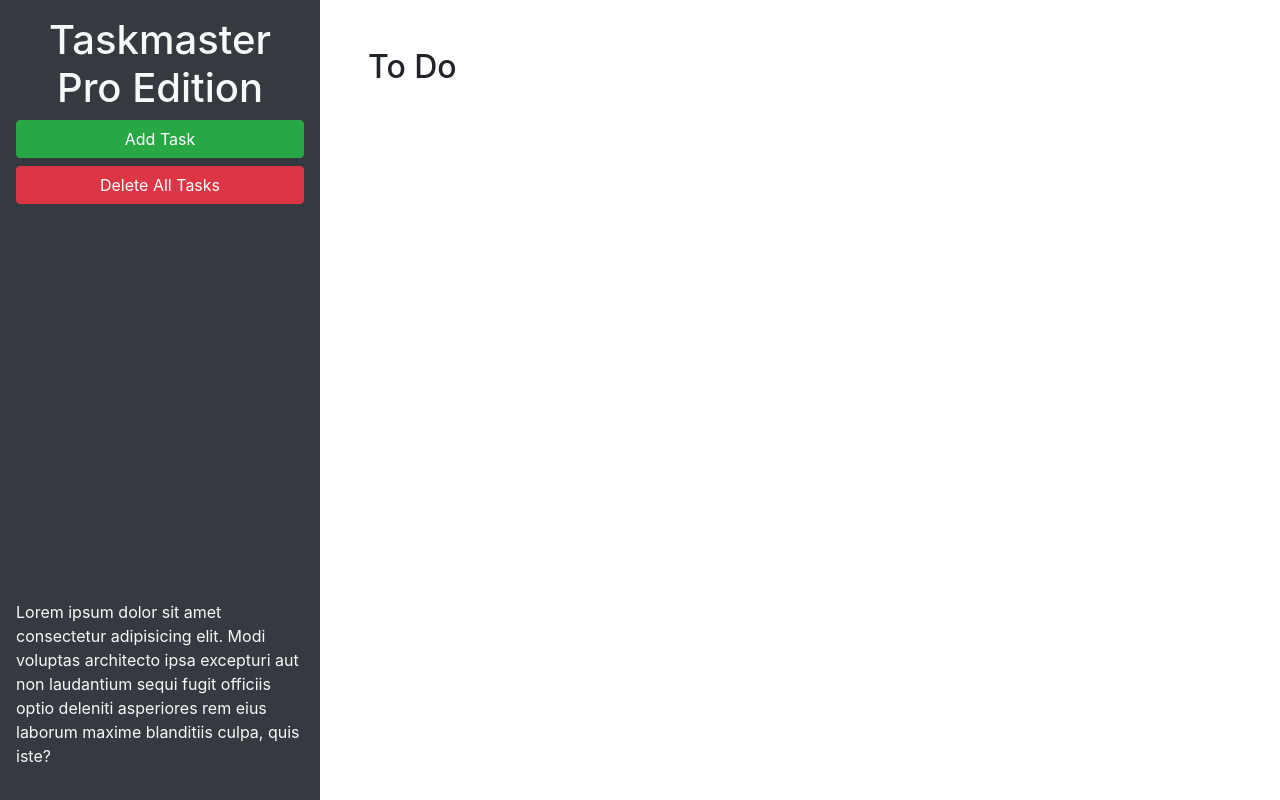
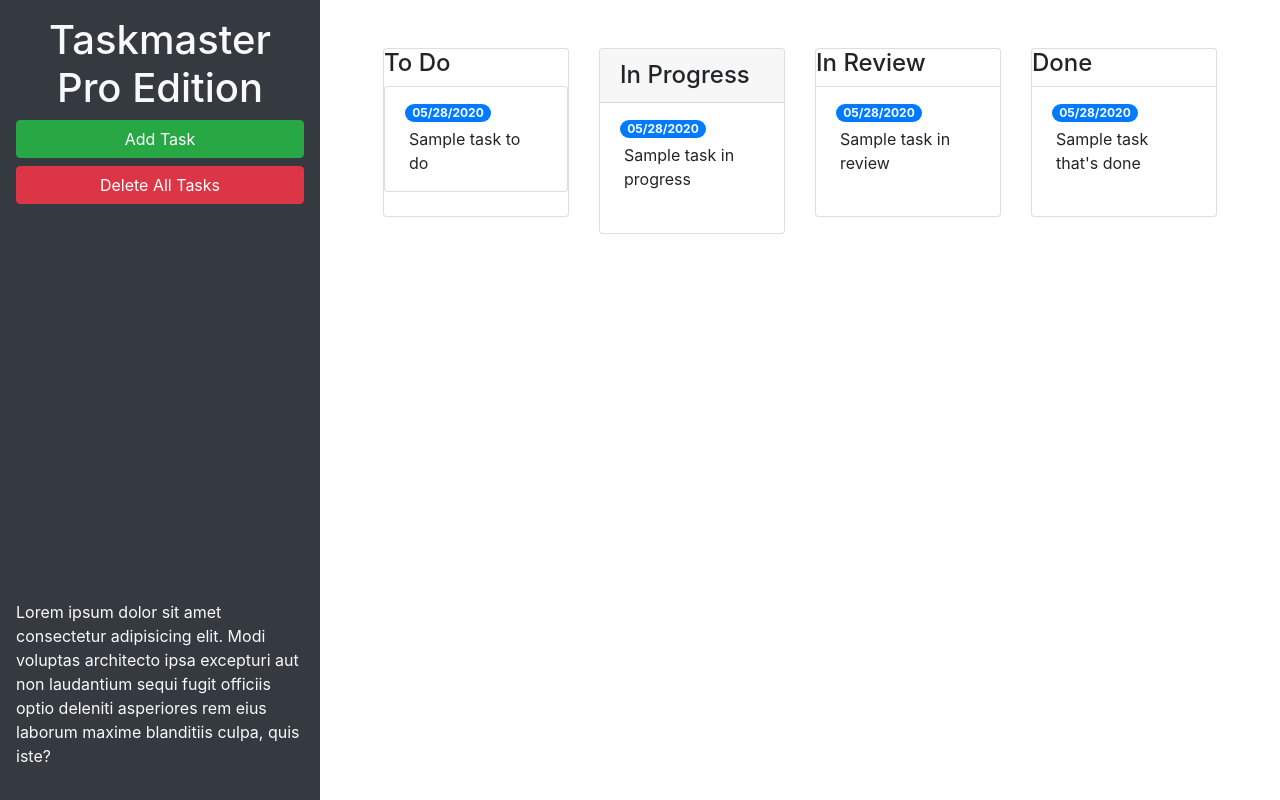
Before and after one commit to jared-ruiz/taskmaster-pro, a plain HTML site: page index.html in a window 1280 px wide. Drawn offline with nearby package versions, Linux system fonts and the light colour scheme.

Commit message:
Added card structure and modal refinement.

```diff
--- a/index.html
+++ b/index.html
@@ -24,9 +24,58 @@
       </p>
     </header>
     <main class="col-12 col-lg-9">
-      <div class="m-5">
-        <h2>To Do</h2>
-        <ul id="list-toDo" class="list-group"> </ul>
+      <div class="m-5 row justify-content-around">
+        <div class="col-12 col-md-6 col-xl-3 mb-3">
+          <div class="card">
+            <h4 clcass="card-header">
+              To Do
+            </h4>
+            <ul id="list-toDo" class="list-group">
+              <li class="list-group-item">
+                <span class="badge badge-primary badge-pill">05/28/2020</span>
+                <p class="m-1">Sample task to do</p>
+              </li>
+            </ul>
+        </div>
+      </div>
+      <div class="col-12 col-md-6 col-xl-3 mb-3">
+        <div class="card">
+          <h4 class="card-header">
+            In Progress
+          </h4>
+          <ul id="list-inProgress" class="list-group list-group-flush">
+            <li class="list-group-item">
+              <span class="badge badge-primary badge-pill">05/28/2020</span>
+              <p class="m-1">Sample task in progress</p>
+            </li>
+          </ul>
+        </div>
+      </div>
+      <div class="col-12 col-md-6 col-xl-3 mb-3">
+        <div class="card">
+          <h4>
+            In Review
+          </h4>
+          <ul id="list-inReview" class="list-group list-group-flush">
+            <li class="list-group-item">
+              <span class="badge badge-primary badge-pill">05/28/2020</span>
+              <p class="m-1">Sample task in review</p>
+            </li>
+          </ul>
+        </div>
+      </div>
+      <div class="col-12 col-md-6 col-xl-3 mb-3">
+        <div class="card">
+          <h4>
+            Done
+          </h4>
+          <ul id="list-done" class="list-group list-group-flush">
+            <li class="list-group-item">
+              <span class="badge badge-primary badge-pill">05/28/2020</span>
+              <p class="m-1">Sample task that's done</p>
+            </li>
+          </ul>
+        </div>
       </div>
     </main>
   </div>
@@ -46,11 +95,11 @@
           <form>
             <div class="form-group">
               <label for="modalTaskDescription">Task description</label>
-              <textarea id="modalTaskDescription" rows="3"></textarea>
+              <textarea id="modalTaskDescription" rows="3" class="form-control"></textarea>
             </div>
             <div class="form-group">
               <label for="modalDueDate">Due date</label>
-              <input type="text" id="modalDueDate" placeholder="mm/dd/yyyy" autocomplete="off" />
+              <input type="text" class="form-control" id="modalDueDate" placeholder="mm/dd/yyyy" autocomplete="off" />
             </div>
           </form>
         </div>
```
